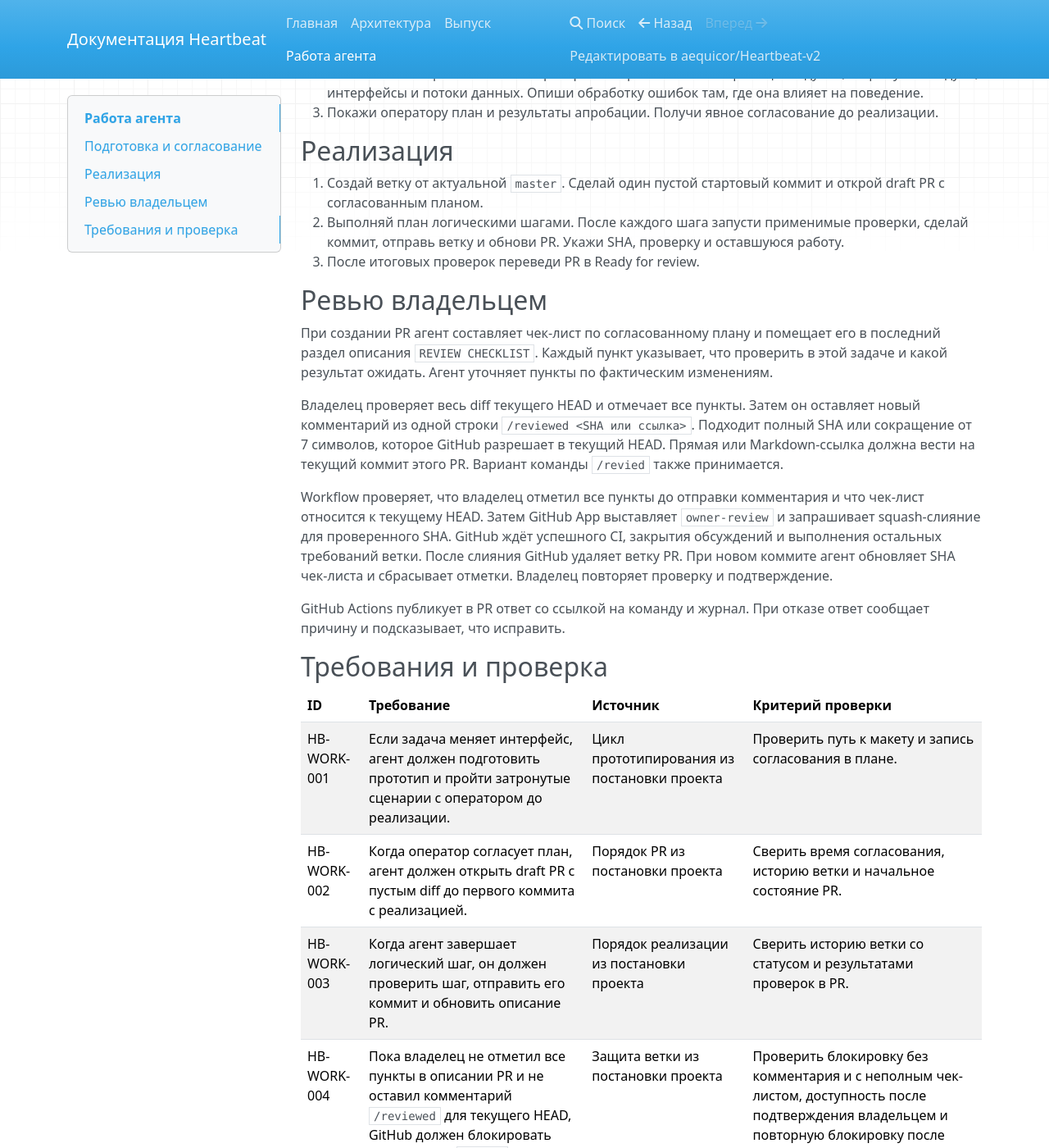
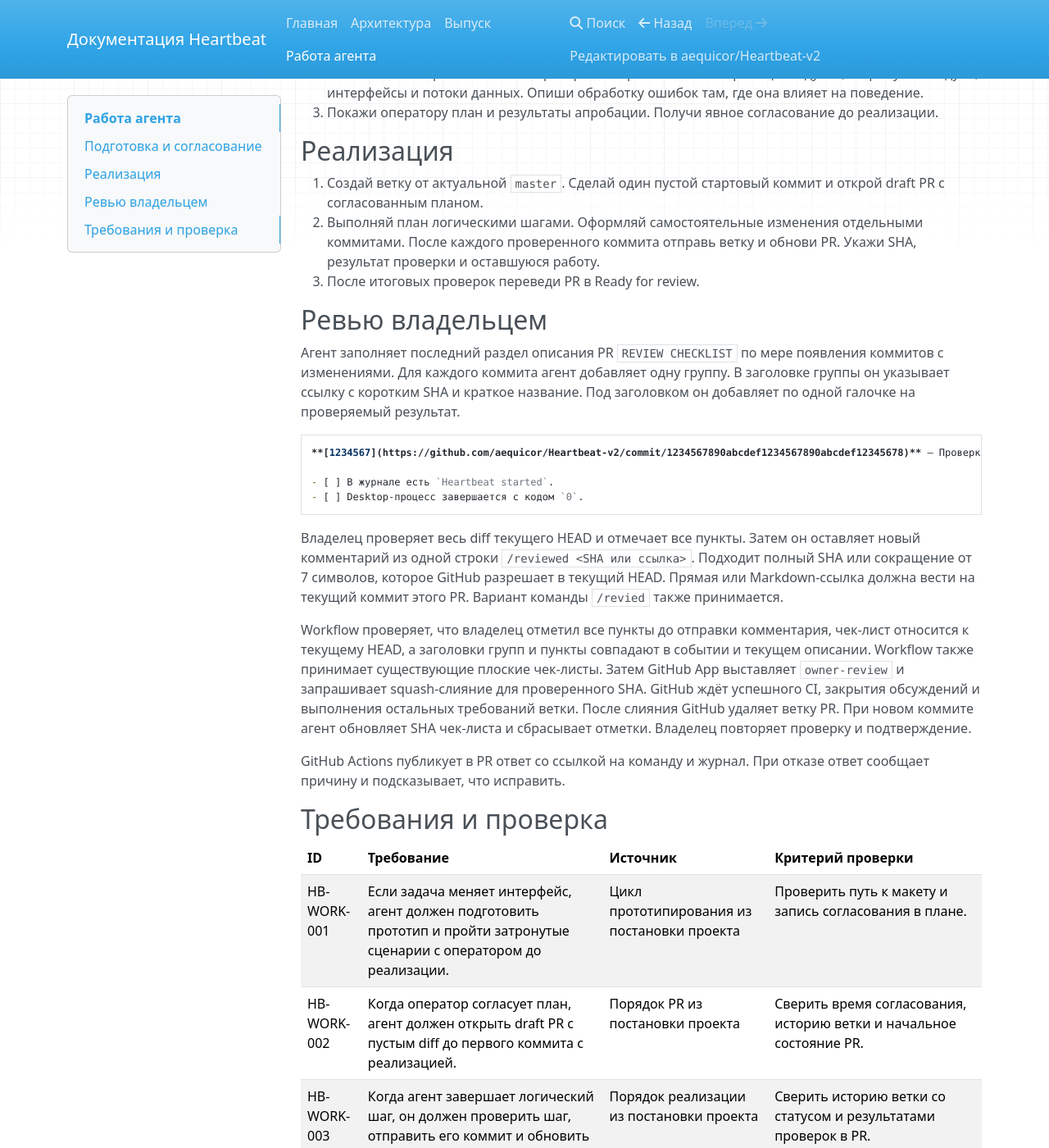
Before and after one commit to aequicor/Heartbeat-v2, an MkDocs documentation site: the page built from docs/specs/agent-workflow.md, in a window 1280 px wide and 1400 px high, scrolled down 216 px. Shown: the whole window at 82% size. Built offline with MkDocs 1.6.1, drawn with Linux system fonts in a browser that asks for light colours; nearby versions of some CDN libraries; some of the changed text lies outside the part shown.

Commit message:
Document commit-grouped review checklists

````diff
--- a/docs/specs/agent-workflow.md
+++ b/docs/specs/agent-workflow.md
@@ -9,16 +9,23 @@
 ## Реализация
 
 1. Создай ветку от актуальной `master`. Сделай один пустой стартовый коммит и открой draft PR с согласованным планом.
-2. Выполняй план логическими шагами. После каждого шага запусти применимые проверки, сделай коммит, отправь ветку и обнови PR. Укажи SHA, проверку и оставшуюся работу.
+2. Выполняй план логическими шагами. Оформляй самостоятельные изменения отдельными коммитами. После каждого проверенного коммита отправь ветку и обнови PR. Укажи SHA, результат проверки и оставшуюся работу.
 3. После итоговых проверок переведи PR в Ready for review.
 
 ## Ревью владельцем
 
-При создании PR агент составляет чек-лист по согласованному плану и помещает его в последний раздел описания `REVIEW CHECKLIST`. Каждый пункт указывает, что проверить в этой задаче и какой результат ожидать. Агент уточняет пункты по фактическим изменениям.
+Агент заполняет последний раздел описания PR `REVIEW CHECKLIST` по мере появления коммитов с изменениями. Для каждого коммита агент добавляет одну группу. В заголовке группы он указывает ссылку с коротким SHA и краткое название. Под заголовком он добавляет по одной галочке на проверяемый результат.
+
+```markdown
+**[1234567](https://github.com/aequicor/Heartbeat-v2/commit/1234567890abcdef1234567890abcdef12345678)** — Проверки запуска
+
+- [ ] В журнале есть `Heartbeat started`.
+- [ ] Desktop-процесс завершается с кодом `0`.
+```
 
 Владелец проверяет весь diff текущего HEAD и отмечает все пункты. Затем он оставляет новый комментарий из одной строки `/reviewed <SHA или ссылка>`. Подходит полный SHA или сокращение от 7 символов, которое GitHub разрешает в текущий HEAD. Прямая или Markdown-ссылка должна вести на текущий коммит этого PR. Вариант команды `/revied` также принимается.
 
-Workflow проверяет, что владелец отметил все пункты до отправки комментария и что чек-лист относится к текущему HEAD. Затем GitHub App выставляет `owner-review` и запрашивает squash-слияние для проверенного SHA. GitHub ждёт успешного CI, закрытия обсуждений и выполнения остальных требований ветки. После слияния GitHub удаляет ветку PR. При новом коммите агент обновляет SHA чек-листа и сбрасывает отметки. Владелец повторяет проверку и подтверждение.
+Workflow проверяет, что владелец отметил все пункты до отправки комментария, чек-лист относится к текущему HEAD, а заголовки групп и пункты совпадают в событии и текущем описании. Workflow также принимает существующие плоские чек-листы. Затем GitHub App выставляет `owner-review` и запрашивает squash-слияние для проверенного SHA. GitHub ждёт успешного CI, закрытия обсуждений и выполнения остальных требований ветки. После слияния GitHub удаляет ветку PR. При новом коммите агент обновляет SHA чек-листа и сбрасывает отметки. Владелец повторяет проверку и подтверждение.
 
 GitHub Actions публикует в PR ответ со ссылкой на команду и журнал. При отказе ответ сообщает причину и подсказывает, что исправить.
 
@@ -30,5 +37,7 @@ GitHub Actions публикует в PR ответ со ссылкой на ко
 | HB-WORK-002 | Когда оператор согласует план, агент должен открыть draft PR с пустым diff до первого коммита с реализацией. | Порядок PR из постановки проекта | Сверить время согласования, историю ветки и начальное состояние PR. |
 | HB-WORK-003 | Когда агент завершает логический шаг, он должен проверить шаг, отправить его коммит и обновить описание PR. | Порядок реализации из постановки проекта | Сверить историю ветки со статусом и результатами проверок в PR. |
 | HB-WORK-004 | Пока владелец не отметил все пункты в описании PR и не оставил комментарий `/reviewed` для текущего HEAD, GitHub должен блокировать слияние PR в `master`. | Защита ветки из постановки проекта | Проверить блокировку без комментария и с неполным чек-листом, доступность после подтверждения владельцем и повторную блокировку после нового коммита. |
+| HB-WORK-005 | Когда агент добавляет коммит с изменениями, он должен добавить одну группу в чек-лист PR. В заголовке должна быть одна ссылка на коммит, под заголовком — по одному проверяемому результату на пункт. | Согласованный формат чек-листа | Сверить коммиты с заголовками групп и проверить, что каждый пункт описывает один результат. |
+| HB-WORK-006 | Когда владелец отправляет команду `/reviewed` для чек-листа с группами, workflow должен отклонить повторный коммит, группу без пунктов, ссылку с неверным SHA или изменение заголовка после комментария. | Согласованный формат чек-листа и проверка текущего HEAD | Прогнать тесты валидатора для полного чек-листа и каждого отказа. |
 
 [Шаблон PR и настройка защиты](https://github.com/aequicor/Heartbeat-v2/blob/master/.github/AGENTS.md)
````
Also changed, not shown: .github/AGENTS.md, .github/pull_request_template.md.
